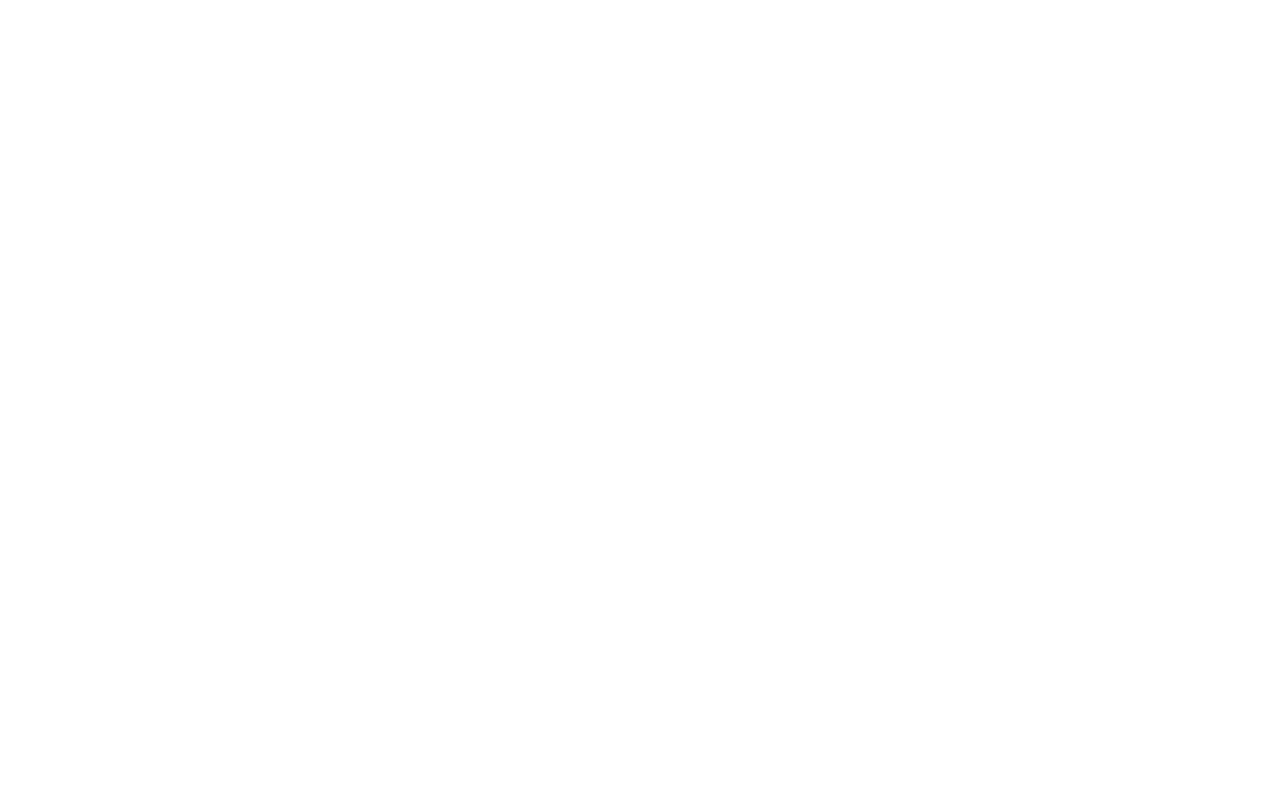
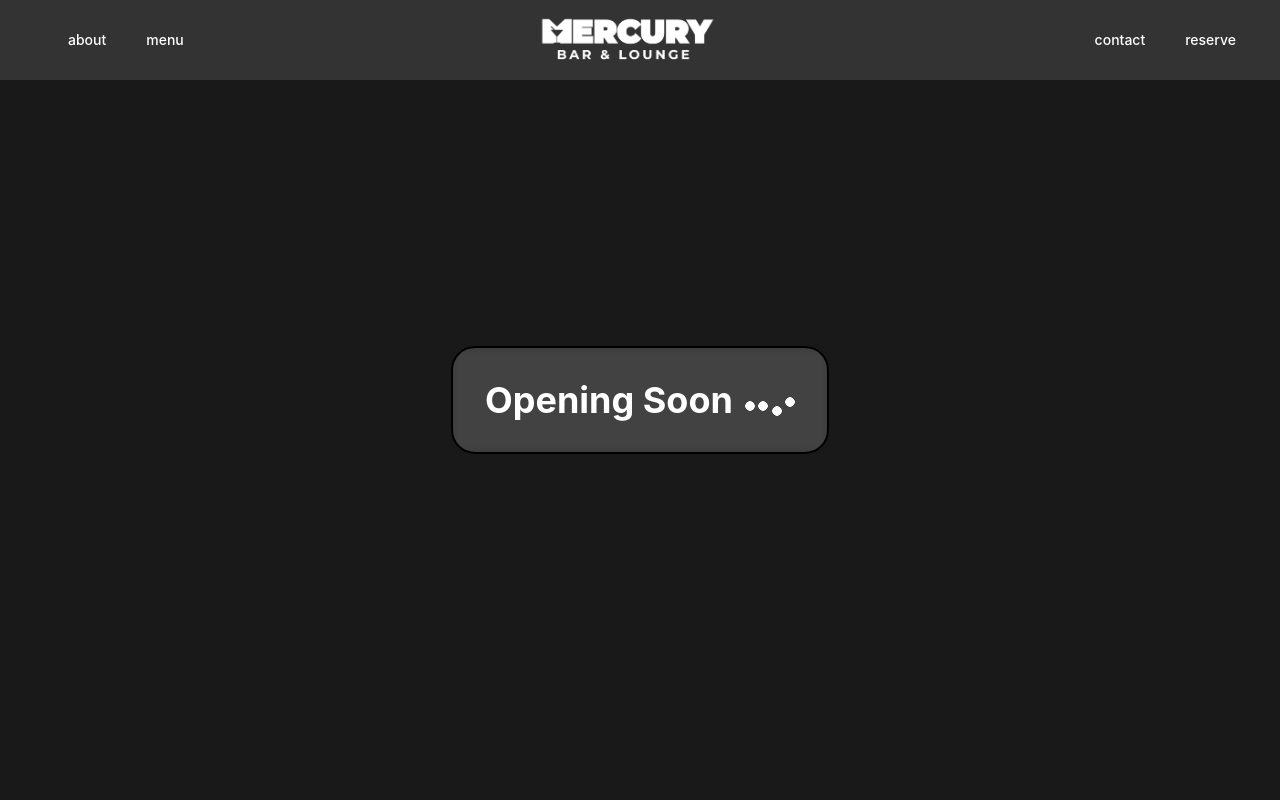
Before and after one commit to Saravanan0805/mercury, a React (Create React App) app: page /menu in a window 1280 px wide. Before the commit this address had no page. Shown: the top 800 px of the page. Built offline with nearby package versions, Linux system fonts and the light colour scheme.

Commit message:
Update the coming soon template.

```diff
--- a/src/App.css
+++ b/src/App.css
@@ -41,7 +41,7 @@
 .loader {
   height: 20px;
   aspect-ratio: 2.5;
-  --_g: no-repeat radial-gradient(farthest-side,#000 90%,#0000);
+  --_g: no-repeat radial-gradient(farthest-side,#fff 90%,#0000);
   background:var(--_g), var(--_g), var(--_g), var(--_g);
   background-size: 20% 50%;
   animation: l43 1s infinite linear;
--- a/src/App.js
+++ b/src/App.js
@@ -1,19 +1,19 @@
 import "./App.css";
 import { Route, Routes } from "react-router-dom";
 import "./styles.css";
-// import Homepage from "./pages/Homepage";
-// import MenuPage from "./pages/MenuPage";
-// import DrinksMenuPage from "./pages/DrinksMenuPage";
-import ComingSoon from "./pages/ComingSoon";
+import Homepage from "./pages/Homepage";
+import MenuPage from "./pages/MenuPage";
+import DrinksMenuPage from "./pages/DrinksMenuPage";
+// import ComingSoon from "./pages/ComingSoon";
 
 function App() {
   return (
     <div>
       <Routes>
-        <Route path="/" element={<ComingSoon />} />
-        {/* <Route path="/" element={<Homepage />} />
+        {/* <Route path="/" element={<ComingSoon />} /> */}
+        <Route path="/" element={<Homepage />} />
         <Route path="/menu" element={<MenuPage />} />
-        <Route path="/drinks-menu" element={<DrinksMenuPage />} /> */}
+        <Route path="/drinks-menu" element={<DrinksMenuPage />} />
       </Routes>
     </div>
   );
--- a/src/components/HomeNav.jsx
+++ b/src/components/HomeNav.jsx
@@ -1,5 +1,6 @@
 import { Disclosure } from "@headlessui/react";
 import { Bars3Icon, XMarkIcon } from "@heroicons/react/24/outline";
+import { useEffect } from "react";
 import { Link } from "react-router-dom";
 
 const navigation = [
@@ -19,7 +20,16 @@
 ];
 
 export default function NaVBar() {
+  useEffect(() => {
+    // Disable scrolling
+    document.body.style.overflow = 'hidden';
+    return () => {
+      // Enable scrolling when the component unmounts
+      document.body.style.overflow = 'auto';
+    };
+  }, []);
   return (
+    <div className="relative min-h-screen bg-cover bg-center" style={{ backgroundColor: "rgba(0, 0, 0, 0.5)" }}>
     <Disclosure as="nav" className="bg-[#333333]">
       {({ open }) => (
         <>
@@ -105,5 +115,18 @@
         </>
       )}
     </Disclosure>
+
+
+      <div className="absolute inset-0 flex items-center justify-center z-10">
+        <div className="backdrop-opacity-10 backdrop-invert bg-white/10 backdrop-blur-sm flex border-2 border-black text-white p-8 rounded-3xl">
+          <div className="text-4xl font-bold">
+            Opening Soon
+          </div>
+          <div className="flex items-baseline mt-4 pl-3">
+            <div className='loader'></div>
+          </div>
+        </div>
+      </div>
+    </div>
   );
 }
```
